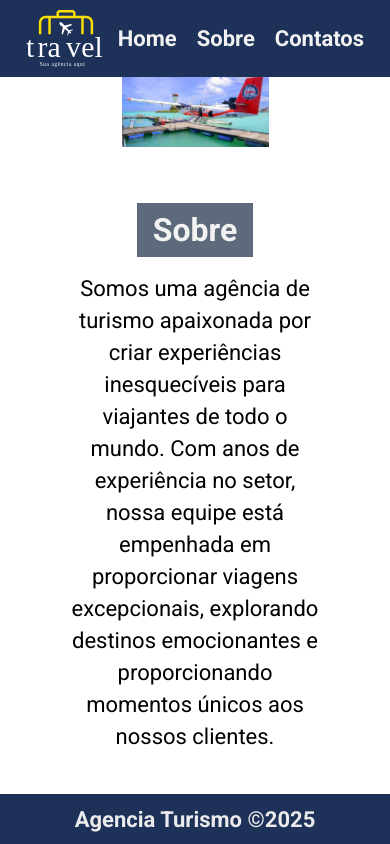
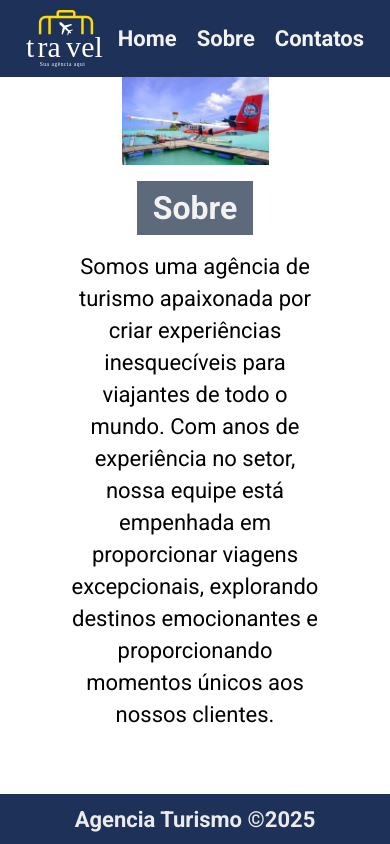
Before and after one commit to denneraladim/agencia-turismo-react, a React (Vite) app: page /sobre in a window 390 px wide. Built offline with nearby package versions, Linux system fonts and the light colour scheme.

Commit message:
Atualizado

```diff
--- a/src/Pages/Sobre/Sobre.module.scss
+++ b/src/Pages/Sobre/Sobre.module.scss
@@ -49,8 +49,13 @@
 
             img {
                 max-width: 50%;
-                padding-bottom: 40px;
             }
         }
     }
 }
+
+@media (max-width: 480px){
+    .sobre {
+        padding-bottom: 40px;
+    }
+}
```
